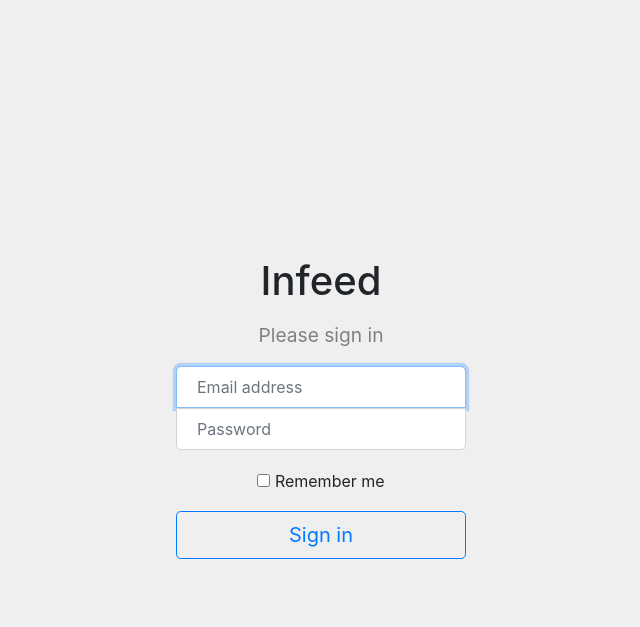
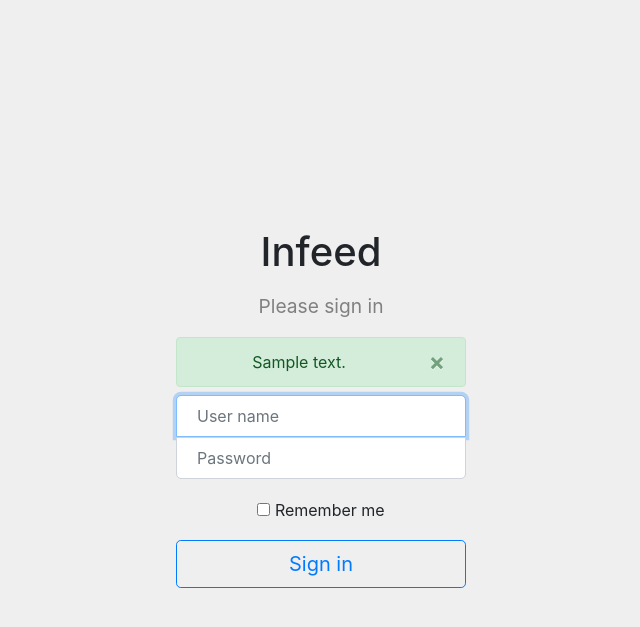
Before and after one commit to nhiramoto/Infeed, a Django app: template feed/templates/feed/login.html in a window 1280 px wide. Shown: the top 627 px of the page, without its empty margins (319-959 px from the left). Run offline with Django 3.2, Linux system fonts and the light colour scheme; the template is opened without the code that fills it: most values are stand-ins (such as "Sample title", 1, 10 or a date in 2020); style sheets or scripts are compiled from the project's sources; some libraries are stand-ins or nearby versions.

Commit message:
Using django builtin user authentication.

```diff
--- a/feed/static/feed/style/login.scss
+++ b/feed/static/feed/style/login.scss
@@ -12,10 +12,10 @@ body {
 
 .form-signin {
     max-width: 400px;
-    #inputEmail, #inputPassword {
+    #inputUsername, #inputPassword {
         padding: 20px;
     }
-    #inputEmail {
+    #inputUsername {
         border-radius: 5px 5px 0 0;
     }
     #inputPassword {
--- a/feed/templates/feed/login.html
+++ b/feed/templates/feed/login.html
@@ -20,8 +20,16 @@
             </button>
         </div>
         {% endif %}
-        <label for="inputEmail" class="sr-only">Email address</label>
-        <input type="email" id="inputEmail" name="email" class="form-control" placeholder="Email address" required autofocus>
+        {% if success_message %}
+        <div class="alert alert-success alert-dismissible fade show my-2" role="alert">
+            {{ success_message }}
+            <button type="button" class="close" data-dismiss="alert" aria-label="Close">
+                <span aria-hidden="true">&times;</span>
+            </button>
+        </div>
+        {% endif %}
+        <label for="inputUsername" class="sr-only">User name</label>
+        <input type="text" id="inputUsername" name="username" class="form-control" placeholder="User name" required autofocus>
         <label for="inputPassword" class="sr-only">Password</label>
         <input type="password" id="inputPassword" name="password" class="form-control" placeholder="Password" required>
         <input class="my-4" type="checkbox" value="remember-me"> Remember me
--- a/static/feed/style/login.css
+++ b/static/feed/style/login.css
@@ -10,9 +10,9 @@ body {
 
 .form-signin {
   max-width: 400px; }
-  .form-signin #inputEmail, .form-signin #inputPassword {
+  .form-signin #inputUsername, .form-signin #inputPassword {
     padding: 20px; }
-  .form-signin #inputEmail {
+  .form-signin #inputUsername {
     border-radius: 5px 5px 0 0; }
   .form-signin #inputPassword {
     border-radius: 0 0 5px 5px; }
```
Also changed, not shown: feed/views.py (+12 -7 lines), 1 other file.
